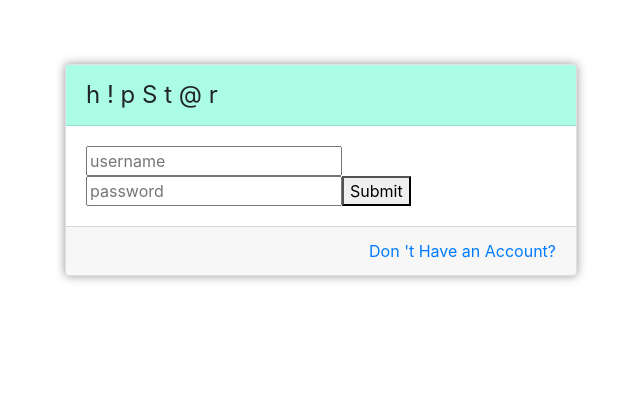
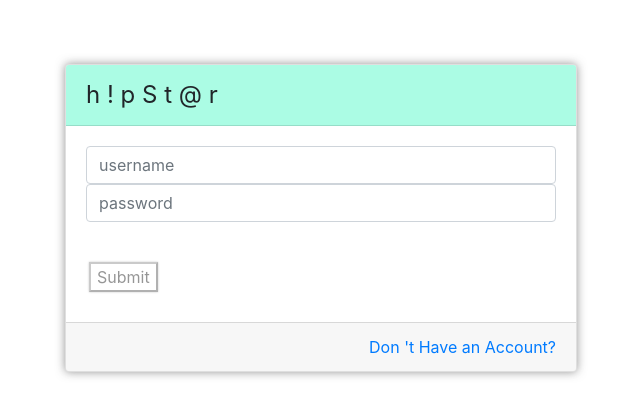
Before and after one commit to mister-michael/hipstar_back4app, a React (Create React App) app: page /login in a window 1280 px wide. Shown: the top 416 px of the page, without its empty margins (319-959 px from the left). Built offline with nearby package versions, Linux system fonts and the light colour scheme; no server answers.

Commit message:
logi and register reformatted, not using state for input values, using element.value

```diff
--- a/src/components/auth/Login.js
+++ b/src/components/auth/Login.js
@@ -1,91 +1,59 @@
-import React, { useState, useEffect } from "react";
-import {Card, Button, CardHeader,CardFooter,CardBody,InputGroup,InputGroupAddon,Input,InputGroupButtonDropdown,DropdownToggle,DropdownMenu,DropdownItem} from 'reactstrap';
+import React from "react";
+import { Card, CardHeader, CardFooter, CardBody} from 'reactstrap';
 import { Link } from "react-router-dom";
-import dbAPI from "../../modules/dbAPI"
-import jAPI from "../../modules/apiManager";
+import dbAPI from "../../modules/dbAPI";
 import "./LoginRegister.css";
 
 const Login = props => {
-    const [credentials, setCredentials] = useState({});
-    const [dropdownOpen, setDropdownOpen] = useState(false);
-    const [symbol, setSymbol] = useState({ symbol: "@", placeholder: "username" });
 
-    const toggleDropDown = () => setDropdownOpen(!dropdownOpen);
+    const handleLogin = (evt) => {
+        const pwInput = document.getElementById("password");
+        const unInput = document.getElementById("username");
 
-    const handleAt = () => {
-        setSymbol({ symbol: "@", placeholder: "username" });
-    }
+        const loginObject = {
+            username: unInput.value,
+            password: pwInput.value
+        };
 
-    const handleEmail = () => {
-        setSymbol({ symbol: "email", placeholder: "email" });
-    }
-
-    const handleFieldChange = evt => {
-        const stateToChange = { ...credentials };
-        stateToChange[evt.target.id] = evt.target.value.toLowerCase();
-        setCredentials(stateToChange);
+        dbAPI.loginUser(loginObject).then(res => {
+            props.setUser(res.id);
+            props.history.push("/search");
+        });
     };
-    const handleLogin = (evt) => {
-        dbAPI.loginUser(credentials).then(res => {
-            console.log(res, res.id)
-            props.setUser(res.id)
-            props.history.push("/search")
-        })
-        // jAPI.get("users")
-        //     .then(users => {
-        //         const user = users.find(user => (user.email.toLowerCase() === credentials.input.toLowerCase()) || (user.username.toLowerCase() === credentials.input.toLocaleLowerCase()))
-        //         if (user !== undefined) {
-        //             sessionStorage.setItem("userId", user.id)
-        //             props.setUser(credentials)
-        //             props.history.push("/profile")
-        //         } else {
-        //             window.alert("try again")
-        //         }
-        //     });
-    };
-
-    useEffect(() => {
-
-    }, []);
 
     return (<>
         <div className="loginContainer" >
             <Card className="loginCard boxShadow">
                 <CardHeader className="headlineGreen blackText" > h ! p S t @ r </CardHeader>
                 <CardBody >
-                    {/* <InputGroup className="marginTopSmall">
-                        <InputGroupAddon addonType="prepend" >
-                            <InputGroupButtonDropdown addonType="append"
-                                isOpen={dropdownOpen}
-                                toggle={toggleDropDown} >
-                                <DropdownToggle caret > {symbol.symbol} </DropdownToggle>
-                                <DropdownMenu >
-                                    <DropdownItem id="atDropDown"
-                                        onClick={handleAt} >
-                                        @ </DropdownItem>
-                                    <DropdownItem id="emailDropDown"
-                                        onClick={handleEmail} > email
-                                         </DropdownItem>
-                                </DropdownMenu>
-                            </InputGroupButtonDropdown>
-                        </InputGroupAddon>
-                        <Input placeholder={symbol.placeholder}
-                            onChange={handleFieldChange}
-                            onKeyUp={evt => evt.key === "Enter" ? handleLogin(evt) : null}
-                            type="input"
-                            id="input" />
-                        <InputGroupAddon addonType="append" >
-                            <Button onClick={handleLogin} > sign in </Button>
-                        </InputGroupAddon>
-                    </InputGroup> */}
-                    <input type="text" id="username" placeholder="username" onKeyUp={handleFieldChange}/>
-                    <input type="text" id="password" placeholder="password" onKeyUp={handleFieldChange}/>
-                    <button type="submit" onClick={handleLogin}>Submit</button>
+
+                    <input
+                        type="text"
+                        onKeyUp={evt => evt.key === "Enter" ? handleLogin() : null}
+                        id="username"
+                        className="form-control"
+                        placeholder="username" />
+
+                    <input
+                        type="password"
+                        onKeyUp={evt => evt.key === "Enter" ? handleLogin() : null}
+                        className="form-control"
+                        id="password"
+                        placeholder="password" />
+
+                    <button
+                        type="submit"
+                        onKeyUp={evt => evt.key === "Enter" ? handleLogin() : null}
+                        className="closeButtonColor marginTop"
+                        onClick={handleLogin}>Submit</button>
+
                 </CardBody>
+
                 <CardFooter className="flex">
+
                     <Link to="/register" style={{ textDecoration: 'none' }} className="registerLink" >
-                        Don 't Have an Account?
-                            </Link>
+                        Don 't Have an Account?</Link>
+
                 </CardFooter>
             </Card>
         </div>
--- a/src/components/auth/Register.js
+++ b/src/components/auth/Register.js
@@ -9,7 +9,6 @@ const RegisterForm = props => {
     const [credentials, setCredentials] = useState({
         username: "",
         email: "",
-        password: ""
     });
 
     const handleFieldChange = evt => {
@@ -19,6 +18,16 @@ const RegisterForm = props => {
     };
 
     async function handleRegister() {
+
+        const pwInput = document.getElementById("password");
+        const unInput = document.getElementById("username");
+        const emInput = document.getElementById("email");
+
+        const registerObject = {
+            username: unInput.value,
+            email: emInput.value,
+            password: pwInput.value
+        }
 
         const emailArr = credentials.email.split("");
         const emailArrFind = emailArr.find(char => char === "@");
@@ -34,43 +43,11 @@ const RegisterForm = props => {
             window.alert("username can not be more than 16 characters");
 
         } else {
-            await dbAPI.signUpUser(credentials).then(()=> props.history.push("/search"))
-
-
-            // dbAPI.getAll("User").then(users => {
-
-            //     const name = users.find(user => user.username.toLowerCase() === credentials.username.toLowerCase());
-            //     const email = users.find(user => user.email.toLowerCase() === credentials.email.toLowerCase());
-
-            //     if (email === undefined && name === undefined) {
-
-            //         dbAPI.signUpUser(credentials)
-            //             .then(res => {
-            //                 sessionStorage.setItem("userId", res.objectId);
-            //                 props.setUser(credentials);
-            //                 props.history.push("/search")
-            //             });
-
-            //             //
-            //             // () =>
-
-            //             //     jAPI.get("users").then(users => {
-            //             //         const newUser = users.find(newUser => newUser.email.toLowerCase() === credentials.email.toLowerCase());
-            //             //         sessionStorage.setItem("userId", newUser.id);
-            //             //         props.setUser(credentials);
-            //             //         props.history.push("/search");
-            //             //     })
-            //             //
-
-            //     } else if (email !== undefined) {
-            //         window.alert("email already exists");
-
-            //     } else if (name !== undefined) {
-            //         window.alert("username already exists");
-            //     }
-            // });
+            await dbAPI.signUpUser(registerObject).then(resp => {
+                props.setUser(resp.id)
+                props.history.push("/search")
+            })
         }
-
     };
 
     return (<>
@@ -87,33 +64,37 @@ const RegisterForm = props => {
                         id="username"
                         className="registerUsername"
                         placeholder="" />
-                </InputGroup> <br />
+                </InputGroup>
 
                 <InputGroup size="sm" >
                     <InputGroupAddon addonType="prepend" className="registerEmail">
                         email
                         </InputGroupAddon>
                     <Input
-                        addonType="prepend"
+                        // addonType="prepend"
                         onChange={handleFieldChange}
                         onKeyUp={evt => evt.key === "Enter" ? handleRegister() : null}
                         type="email"
                         id="email"
                         placeholder="" />
-                </InputGroup> <br />
+
+                </InputGroup>
 
                 <InputGroup size="sm" >
                     <InputGroupAddon addonType="prepend" className="registerEmail">
                         password
                         </InputGroupAddon>
-                    <Input
-                        addonType="prepend"
-                        onChange={handleFieldChange}
-                        onKeyUp={evt => evt.key === "Enter" ? handleRegister() : null}
-                        type="password"
-                        id="password"
-                        placeholder="" />
-                </InputGroup> <br />
+
+                            <Input
+                                // addonType="prepend"
+                                // onChange={handleFieldChange}
+                                className="form-control"
+                                onKeyUp={evt => evt.key === "Enter" ? handleRegister() : null}
+                                type="password"
+                                id="password"
+                                placeholder="" />
+
+                </InputGroup>
 
                 <CardFooter >
                     < div className="rightAlign smallText" >
```
